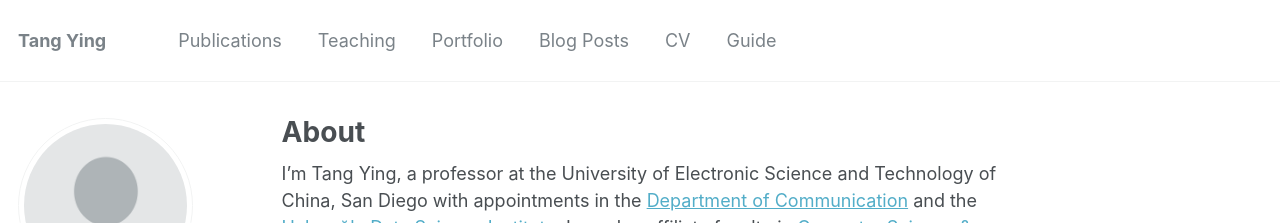
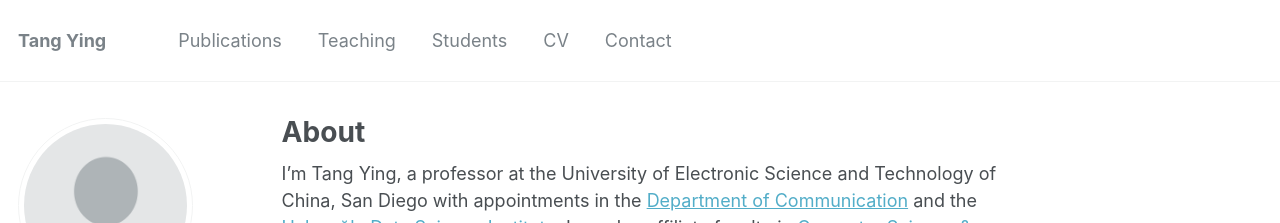
Before and after one commit to jamestang23/jamestang23.github.io, a Jekyll site: the page built from _pages/about.md, in a window 1280 px wide and 900 px high. Shown: the top 223 px of the window. Built offline with Jekyll 4.4.1, drawn with Linux system fonts in a browser that asks for light colours.

Commit message:
Update navigation.yml

```diff
--- a/_data/navigation.yml
+++ b/_data/navigation.yml
@@ -9,14 +9,17 @@ main:
   - title: "Teaching"
     url: /teaching/
 
-  - title: "Portfolio"
-    url: /portfolio/
+  #- title: "Portfolio"
+   # url: /portfolio/
 
-  - title: "Blog Posts"
-    url: /year-archive/
+ # - title: "Blog Posts"
+   # url: /year-archive/
+
+  - title: "Students"
+    url: /students/
 
   - title: "CV"
     url: /cv/
 
-  - title: "Guide"
+  - title: "Contact"
     url: /markdown/
```
